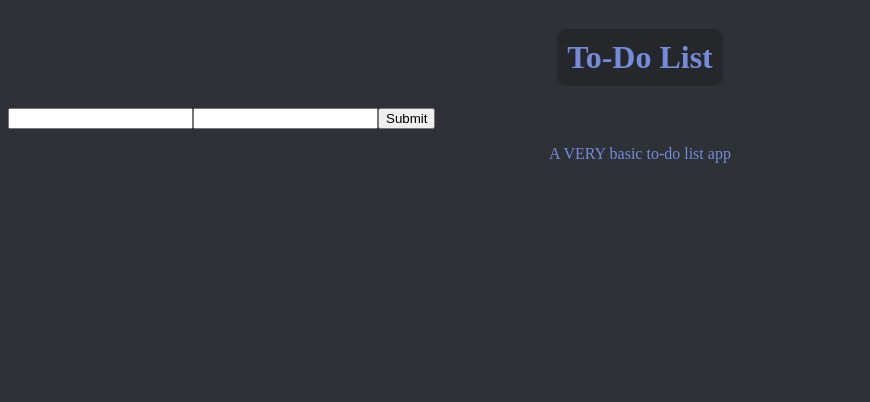
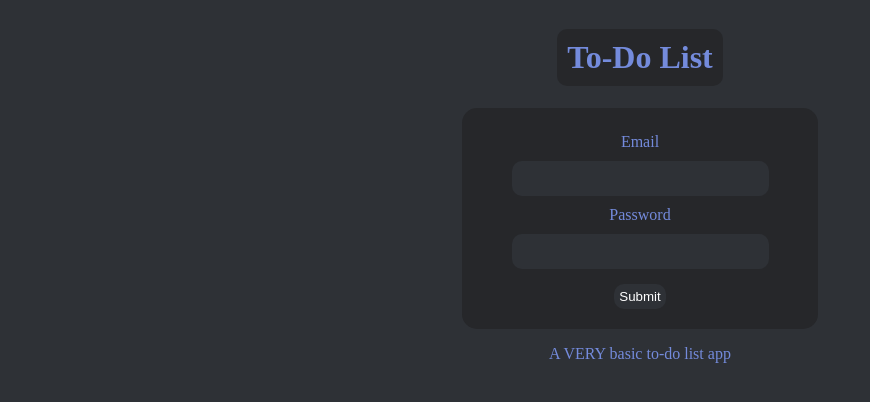
Before and after one commit to AlessioRW/to-do-frontend, a React (Create React App) app: page /login in a window 1280 px wide. Shown: the top 402 px of the page, without its empty margins (0-870 px from the left). Built offline with nearby package versions, Linux system fonts and the light colour scheme.

Commit message:
Add login form styling.

```diff
--- /dev/null
+++ b/src/components/LoginForm.js
@@ -0,0 +1,82 @@
+import styled from "styled-components";
+
+async function sendReq(event) {
+  event.preventDefault();
+  const form = document.getElementById("form");
+  const formData = new FormData(form);
+
+  const email = formData.get("email");
+  const password = formData.get("password");
+
+  const response = await fetch("http://localhost:5001/users/login", {
+    method: "POST",
+    headers: { "Content-Type": "application/json" },
+    body: JSON.stringify({
+      email,
+      password
+    }),
+  });
+  if (response.status === 200) {
+    const data = await response.json();
+    localStorage.setItem("token", data.token);
+    form.reset();
+  }
+}
+
+export function LoginForm() {
+  return (
+    <FormContainer>
+      <Form id="form" onSubmit={async (event) => await sendReq(event)}>
+        <InputContainer>
+          <Label htmlFor="email">Email</Label>
+          <TextInput type="text" name="email" />
+          <Label htmlFor="password">Password</Label>
+          <TextInput type="password" name="password" />
+          <Button type="submit">Submit</Button>
+        </InputContainer>
+      </Form>
+    </FormContainer>
+  )
+}
+
+const FormContainer = styled.div`
+  display: flex;
+  justify-content: center;
+`
+
+const Form = styled.form`
+  background-color: #26272a;
+  border-radius: 15px;
+  padding: 20px;
+  width: 25%;
+`
+
+const InputContainer = styled.div`
+  display: flex;
+  align-items: center;
+  flex-flow: column;
+`;
+
+const Label = styled.label`
+  margin: 5px;
+`
+
+const TextInput = styled.input`
+  color: white;
+  background-color: #2e3136;
+  border-radius: 10px;
+  border: none;
+  padding: 10px;
+  margin: 5px;
+  width: 75%;
+`
+
+const Button = styled.button`
+  color: white;
+  background-color: #2e3136;
+  border-radius: 10px;
+  border: none;
+  padding: 5px;
+  cursor: pointer;
+  margin-top: 10px;
+`;
--- a/src/pages/Login.js
+++ b/src/pages/Login.js
@@ -1,36 +1,12 @@
 import {Header} from "../components/Header";
 import {Footer} from "../components/Footer";
-
-async function sendReq(event) {
-  event.preventDefault();
-  const form = document.getElementById("form");
-  const formData = new FormData(form);
-
-  const email = formData.get("email");
-  const password = formData.get("password");
-
-  const response = await fetch("http://localhost:5001/users/login", {
-    method: "POST",
-    headers: { "Content-Type": "application/json" },
-    body: JSON.stringify({
-      email,
-      password
-    }),
-  });
-  const data = await response.json();
-  localStorage.setItem("token", data.token);
-  form.reset();
-}
+import {LoginForm} from "../components/LoginForm";
 
 export function Login() {
   return (
     <>
       <Header />
-      <form id="form" onSubmit={async (event) => await sendReq(event)}>
-        <input type="text" name="email" />
-        <input type="password" name="password" />
-        <button type="submit">Submit</button>
-      </form>
+      <LoginForm />
       <Footer />
     </>
   )
```
